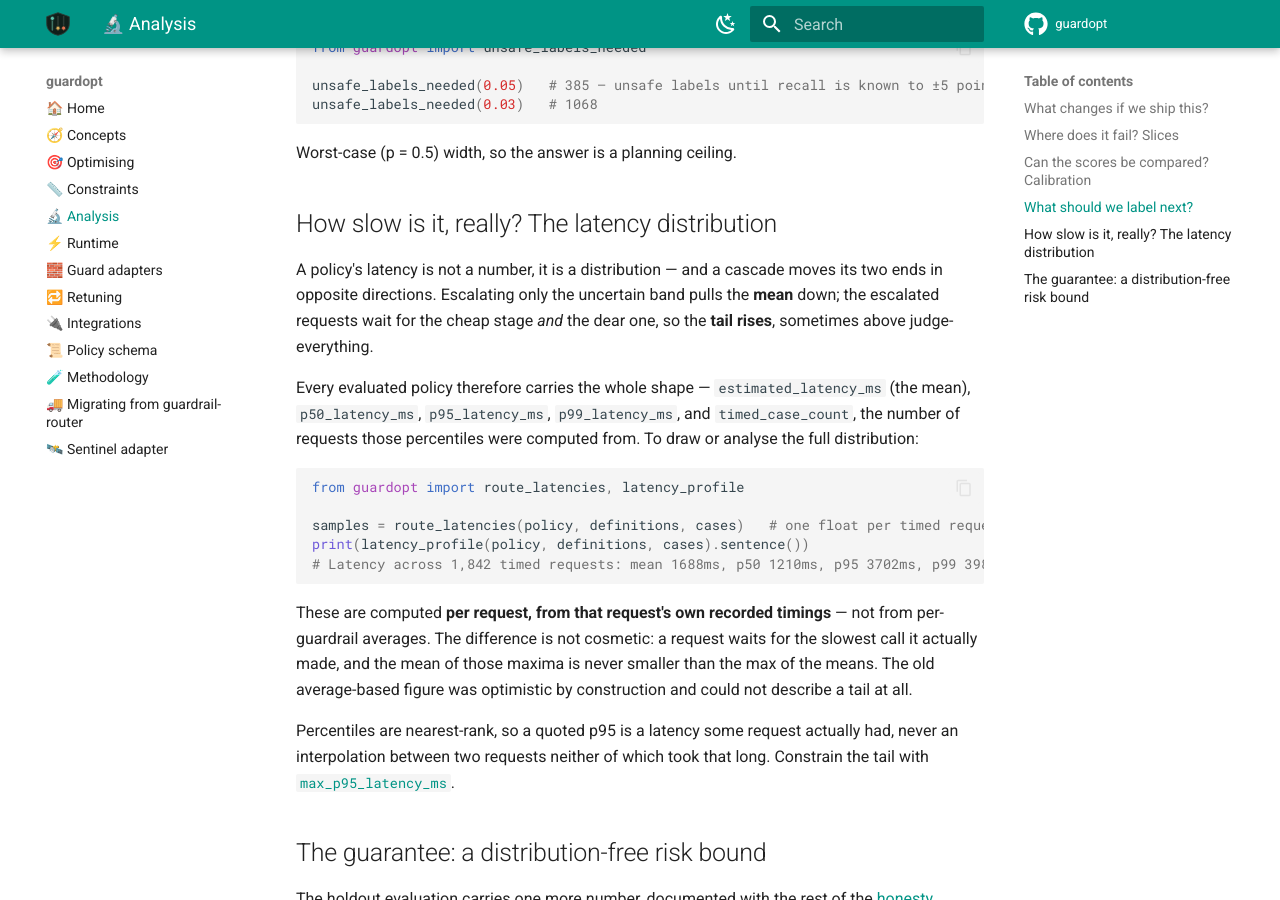
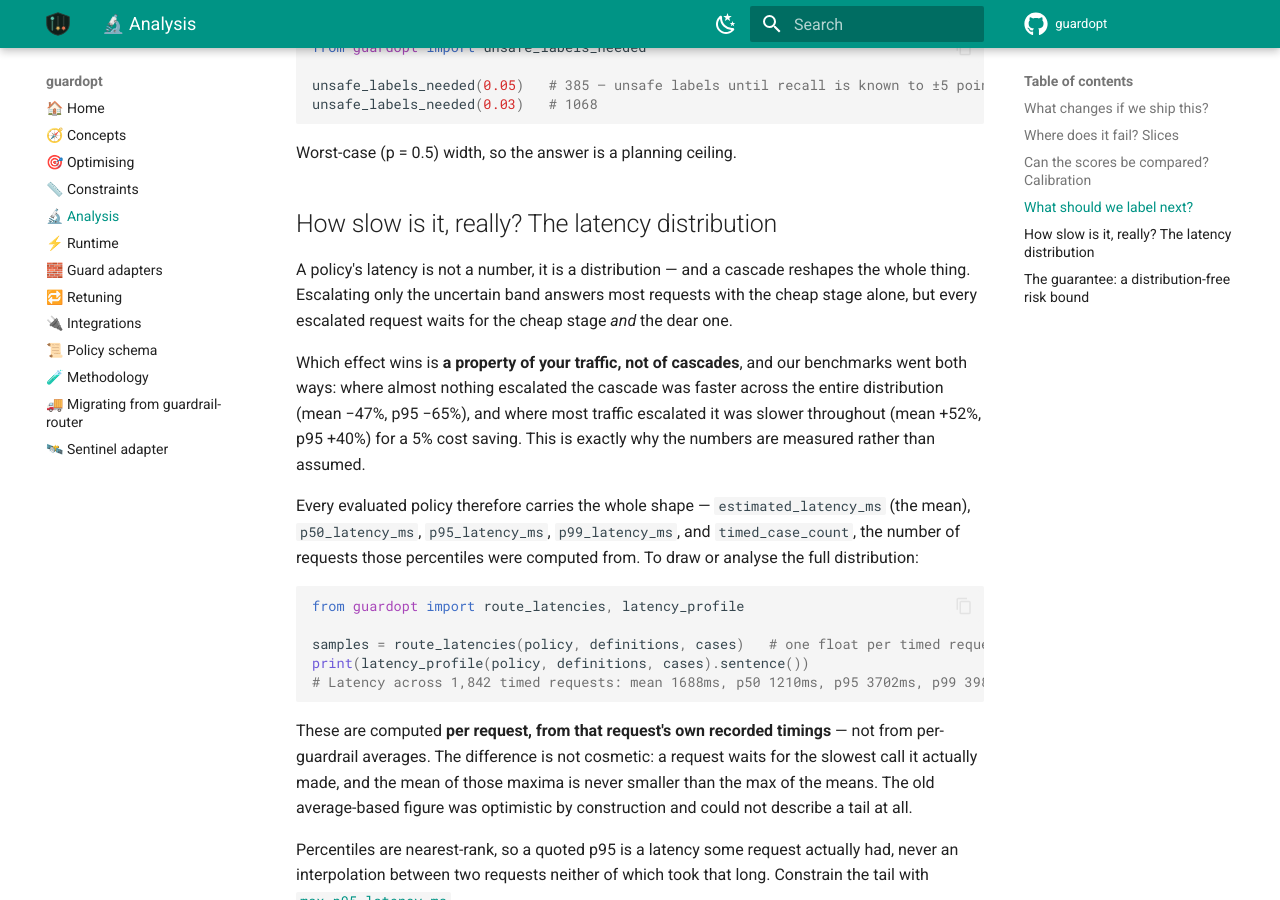
Before and after one commit to govtech-responsibleai/guardopt, an MkDocs documentation site: the page built from docs/analysis.md, in a window 1280 px wide and 900 px high, scrolled down 2693 px. Built offline with MkDocs 1.6.1 and Material for MkDocs 9.7.7, drawn with Linux system fonts in a browser that asks for light colours; comment, search, counter and statistics services are not loaded.

Commit message:
docs: the tail claim follows the measurements, not the intuition
The landing page asserted that a cascade lowers the mean and makes the tail
slower than judge-everything. The latency figure shows that is dataset-dependent:
where almost nothing escalates the cascade is faster across the whole distribution
(UnSmile mean -47%, p95 -65%); where most traffic escalates it is slower throughout
(ToxicChat mean +52%, p95 +40%, for a 5% cost saving). Both pages now say which,
and why it depends on the escalation share.

Co-Authored-By: Claude Fable 5 <noreply@anthropic.com>

```diff
--- a/docs/analysis.md
+++ b/docs/analysis.md
@@ -126,10 +126,15 @@ Worst-case (p = 0.5) width, so the answer is a planning ceiling.
 
 ## How slow is it, really? The latency distribution
 
-A policy's latency is not a number, it is a distribution — and a cascade moves its two
-ends in opposite directions. Escalating only the uncertain band pulls the **mean** down;
-the escalated requests wait for the cheap stage *and* the dear one, so the **tail rises**,
-sometimes above judge-everything.
+A policy's latency is not a number, it is a distribution — and a cascade reshapes the
+whole thing. Escalating only the uncertain band answers most requests with the cheap
+stage alone, but every escalated request waits for the cheap stage *and* the dear one.
+
+Which effect wins is **a property of your traffic, not of cascades**, and our benchmarks
+went both ways: where almost nothing escalated the cascade was faster across the entire
+distribution (mean −47%, p95 −65%), and where most traffic escalated it was slower
+throughout (mean +52%, p95 +40%) for a 5% cost saving. This is exactly why the numbers
+are measured rather than assumed.
 
 Every evaluated policy therefore carries the whole shape — `estimated_latency_ms` (the
 mean), `p50_latency_ms`, `p95_latency_ms`, `p99_latency_ms`, and `timed_case_count`, the
```
Also changed, not shown: 1 other file.
